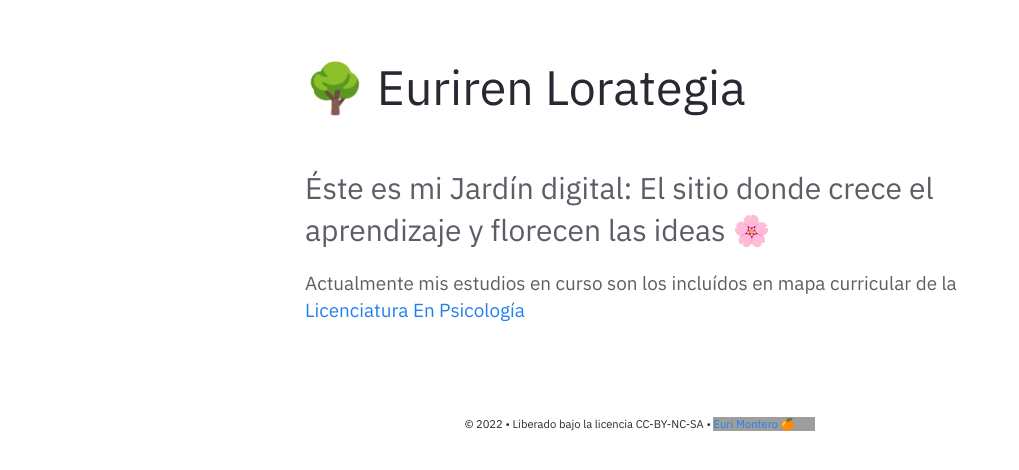
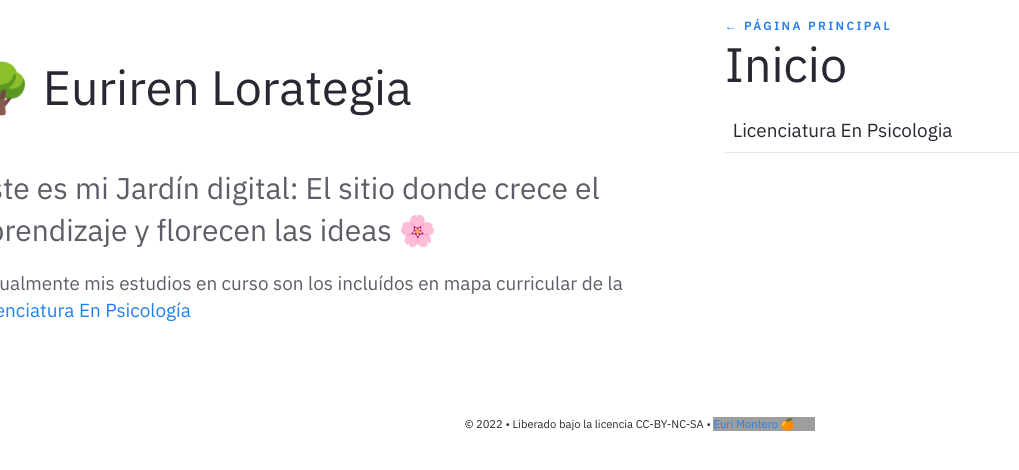
Before and after one commit to EuriNaiz/Lorategi, a Jekyll site: the page built from pages/index.md, in a window 1280 px wide, cut to the strip 104-574 px from the top of the page. Shown: the whole strip, without its empty margins (0-1019 px from the left). Built offline with Jekyll 4.4.1, drawn with Linux system fonts in a browser that asks for light colours; grey boxes are pictures that could not be loaded.

Commit message:
ajustes menores

```diff
--- a/_layouts/Post.html
+++ b/_layouts/Post.html
@@ -130,7 +130,7 @@
 
 
             <!--- Post Feed Layout-->
-            {%- if page.permalink == "/areas-de-estudio" -%}
+            {%- if page.permalink == "/" -%}
             <div class="column is-6-widescreen  is-8-desktop is-8-tablet is-12-mobile">
                 <h5 class="meta-title"><a href="/">← Página principal</a></h5>
                 <div class="jumbo">{{page.title}}</div>
```
